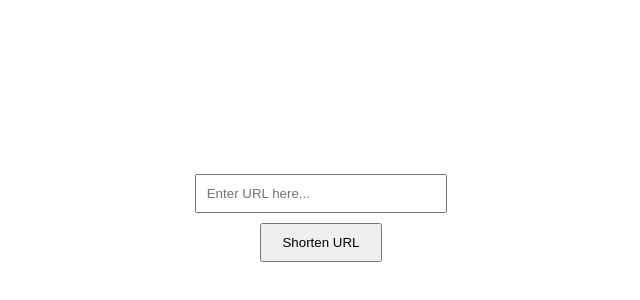
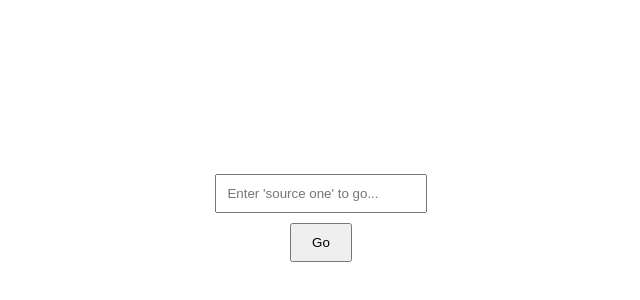
Before and after one commit to SPLATPLAYS/shortened.github.io, a plain HTML site: page index.html in a window 1280 px wide. Shown: the part 172-472 px from the top of the page, without its empty margins (319-959 px from the left). Drawn offline with Linux system fonts and the light colour scheme.

Commit message:
Update index.html

```diff
--- a/index.html
+++ b/index.html
@@ -8,8 +8,8 @@
 </head>
 <body>
     <div class="container">
-        <input type="text" id="urlInput" placeholder="Enter URL here...">
-        <button id="shortenBtn">Shorten URL</button>
+        <input type="text" id="urlInput" placeholder="Enter 'source one' to go...">
+        <button id="shortenBtn">Go</button>
         <div id="result"></div>
     </div>
     <script src="script.js"></script>
```
